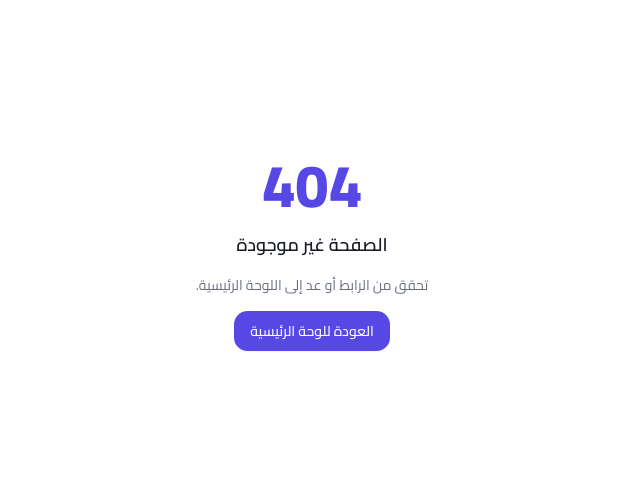
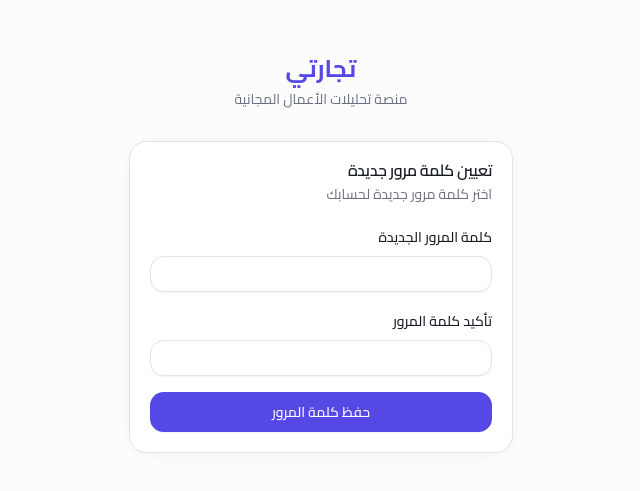
Before and after one commit to zyadfalmutiri-cmd/tijarati, a Next.js app: page /reset-password in a window 1280 px wide. Before the commit this address had no page. Shown: the part 147-638 px from the top of the page, without its empty margins (420-1060 px from the left). Built offline with nearby package versions, Linux system fonts and the light colour scheme.

Commit message:
Create page.tsx

```diff
--- /dev/null
+++ b/src/app/(auth)/reset-password/page.tsx
@@ -0,0 +1,86 @@
+"use client";
+import { useState } from "react";
+import { useRouter } from "next/navigation";
+import { createClient } from "@/lib/supabase/client";
+import { Button } from "@/components/ui/button";
+import { Input } from "@/components/ui/input";
+import { Label } from "@/components/ui/label";
+import { Card, CardContent, CardHeader, CardTitle, CardDescription } from "@/components/ui/card";
+
+export default function ResetPasswordPage() {
+  const router = useRouter();
+  const [password, setPassword] = useState("");
+  const [confirmPassword, setConfirmPassword] = useState("");
+  const [loading, setLoading] = useState(false);
+  const [error, setError] = useState<string | null>(null);
+
+  const supabase = createClient();
+
+  async function handleSubmit(e: React.FormEvent) {
+    e.preventDefault();
+    setError(null);
+
+    if (!supabase) {
+      setError("سوبابيس غير مهيأ بعد. راجع ملف .env.local.");
+      return;
+    }
+
+    if (password !== confirmPassword) {
+      setError("كلمتا المرور غير متطابقتين");
+      return;
+    }
+
+    setLoading(true);
+    const { error } = await supabase.auth.updateUser({ password });
+    setLoading(false);
+
+    if (error) {
+      setError(error.message);
+      return;
+    }
+
+    router.push("/");
+    router.refresh();
+  }
+
+  return (
+    <Card>
+      <CardHeader>
+        <CardTitle>تعيين كلمة مرور جديدة</CardTitle>
+        <CardDescription>اختر كلمة مرور جديدة لحسابك</CardDescription>
+      </CardHeader>
+      <CardContent>
+        <form onSubmit={handleSubmit} className="space-y-4">
+          <div className="space-y-2">
+            <Label htmlFor="password">كلمة المرور الجديدة</Label>
+            <Input
+              id="password"
+              type="password"
+              dir="ltr"
+              required
+              minLength={6}
+              value={password}
+              onChange={(e) => setPassword(e.target.value)}
+            />
+          </div>
+          <div className="space-y-2">
+            <Label htmlFor="confirmPassword">تأكيد كلمة المرور</Label>
+            <Input
+              id="confirmPassword"
+              type="password"
+              dir="ltr"
+              required
+              minLength={6}
+              value={confirmPassword}
+              onChange={(e) => setConfirmPassword(e.target.value)}
+            />
+          </div>
+          {error && <p className="text-sm text-destructive">{error}</p>}
+          <Button type="submit" className="w-full" disabled={loading}>
+            {loading ? "جارٍ الحفظ..." : "حفظ كلمة المرور"}
+          </Button>
+        </form>
+      </CardContent>
+    </Card>
+  );
+}
```
